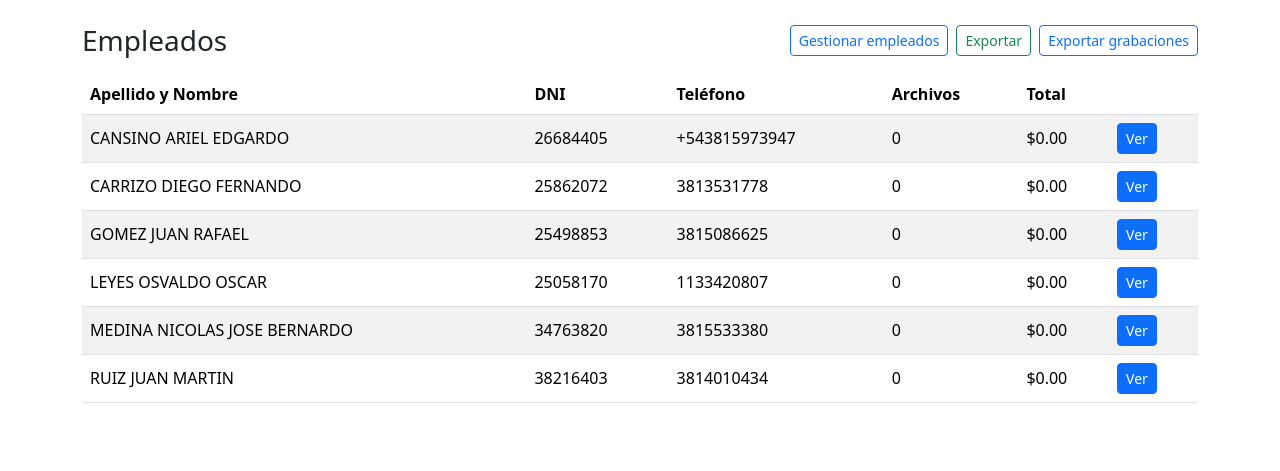
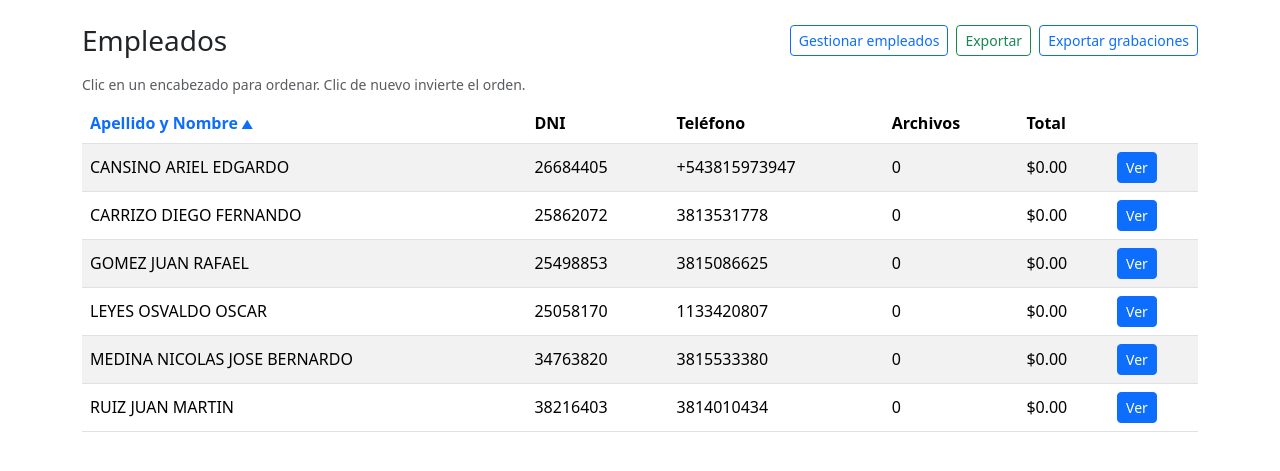
Before and after one commit to Christiantuc/gastos-choferes, a Flask app: page /admin in a window 1280 px wide. Shown: the part 57-528 px from the top of the page. Run offline with Flask 3, Linux system fonts and the light colour scheme; the visitor is signed in with stand-in values (Sample User, id 1).

Commit message:
Ordenar panel admin por nombre, DNI, telefono, archivos y total

```diff
--- a/app.py
+++ b/app.py
@@ -409,10 +409,7 @@ def master_root():
         return redirect(url_for('master_audit'))
     return redirect(url_for('master_login'))
 
-@app.route('/admin')
-def admin_dashboard():
-    if not require_admin():
-        return redirect(url_for('admin_login'))
+def _admin_dashboard_list(sort_by='name', sort_dir='asc'):
     employees = storage.get_employees()
     uploads = storage.get_uploads()
     counts = {}
@@ -429,13 +426,39 @@ def admin_dashboard():
         {
             'dni': dni,
             'name': data.get('name'),
-            'phone': data.get('phone'),
+            'phone': data.get('phone') or '',
             'count': counts.get(dni, 0),
-            'total': totals.get(dni, 0.0)
+            'total': totals.get(dni, 0.0),
         } for dni, data in employees.items()
     ]
-    employees_list.sort(key=lambda x: x['name'] or '')
-    return render_template('admin_dashboard.html', employees=employees_list)
+    key_map = {
+        'name': lambda x: (x.get('name') or '').lower(),
+        'dni': lambda x: x.get('dni') or '',
+        'phone': lambda x: x.get('phone') or '',
+        'count': lambda x: int(x.get('count') or 0),
+        'total': lambda x: float(x.get('total') or 0.0),
+    }
+    if sort_by not in key_map:
+        sort_by = 'name'
+    if sort_dir not in ('asc', 'desc'):
+        sort_dir = 'asc'
+    employees_list.sort(key=key_map[sort_by], reverse=(sort_dir == 'desc'))
+    return employees_list, sort_by, sort_dir
+
+
+@app.route('/admin')
+def admin_dashboard():
+    if not require_admin():
+        return redirect(url_for('admin_login'))
+    sort_by = (request.args.get('sort') or 'name').strip().lower()
+    sort_dir = (request.args.get('dir') or 'asc').strip().lower()
+    employees_list, sort_by, sort_dir = _admin_dashboard_list(sort_by, sort_dir)
+    return render_template(
+        'admin_dashboard.html',
+        employees=employees_list,
+        sort_by=sort_by,
+        sort_dir=sort_dir,
+    )
 
 
 @app.route('/admin/export')
--- a/templates/admin_dashboard.html
+++ b/templates/admin_dashboard.html
@@ -5,6 +5,12 @@
   <meta name="viewport" content="width=device-width, initial-scale=1.0" />
   <title>Admin - Empleados</title>
   <link href="https://cdn.jsdelivr.net/npm/bootstrap@5.3.2/dist/css/bootstrap.min.css" rel="stylesheet" />
+  <style>
+    .sort-link { color: inherit; text-decoration: none; white-space: nowrap; }
+    .sort-link:hover { color: #0d6efd; text-decoration: underline; }
+    .sort-active { font-weight: 600; color: #0d6efd; }
+    .sort-icon { font-size: 0.75rem; margin-left: 0.2rem; }
+  </style>
 </head>
 <body>
   <nav class="navbar bg-body-tertiary border-bottom">
@@ -27,15 +33,41 @@
       </div>
     </div>
     {% if employees %}
+    <p class="text-muted small mb-2">Clic en un encabezado para ordenar. Clic de nuevo invierte el orden.</p>
     <div class="table-responsive">
       <table class="table table-striped align-middle">
         <thead>
           <tr>
-            <th>Apellido y Nombre</th>
-            <th>DNI</th>
-            <th>Teléfono</th>
-            <th>Archivos</th>
-            <th>Total</th>
+            <th>
+              <a class="sort-link{% if sort_by == 'name' %} sort-active{% endif %}"
+                 href="{{ url_for('admin_dashboard', sort='name', dir='desc' if sort_by == 'name' and sort_dir == 'asc' else 'asc') }}">
+                Apellido y Nombre{% if sort_by == 'name' %}<span class="sort-icon">{{ '▲' if sort_dir == 'asc' else '▼' }}</span>{% endif %}
+              </a>
+            </th>
+            <th>
+              <a class="sort-link{% if sort_by == 'dni' %} sort-active{% endif %}"
+                 href="{{ url_for('admin_dashboard', sort='dni', dir='desc' if sort_by == 'dni' and sort_dir == 'asc' else 'asc') }}">
+                DNI{% if sort_by == 'dni' %}<span class="sort-icon">{{ '▲' if sort_dir == 'asc' else '▼' }}</span>{% endif %}
+              </a>
+            </th>
+            <th>
+              <a class="sort-link{% if sort_by == 'phone' %} sort-active{% endif %}"
+                 href="{{ url_for('admin_dashboard', sort='phone', dir='desc' if sort_by == 'phone' and sort_dir == 'asc' else 'asc') }}">
+                Teléfono{% if sort_by == 'phone' %}<span class="sort-icon">{{ '▲' if sort_dir == 'asc' else '▼' }}</span>{% endif %}
+              </a>
+            </th>
+            <th>
+              <a class="sort-link{% if sort_by == 'count' %} sort-active{% endif %}"
+                 href="{{ url_for('admin_dashboard', sort='count', dir='desc' if sort_by == 'count' and sort_dir == 'asc' else 'asc') }}">
+                Archivos{% if sort_by == 'count' %}<span class="sort-icon">{{ '▲' if sort_dir == 'asc' else '▼' }}</span>{% endif %}
+              </a>
+            </th>
+            <th>
+              <a class="sort-link{% if sort_by == 'total' %} sort-active{% endif %}"
+                 href="{{ url_for('admin_dashboard', sort='total', dir='desc' if sort_by == 'total' and sort_dir == 'asc' else 'asc') }}">
+                Total{% if sort_by == 'total' %}<span class="sort-icon">{{ '▲' if sort_dir == 'asc' else '▼' }}</span>{% endif %}
+              </a>
+            </th>
             <th></th>
           </tr>
         </thead>
```
